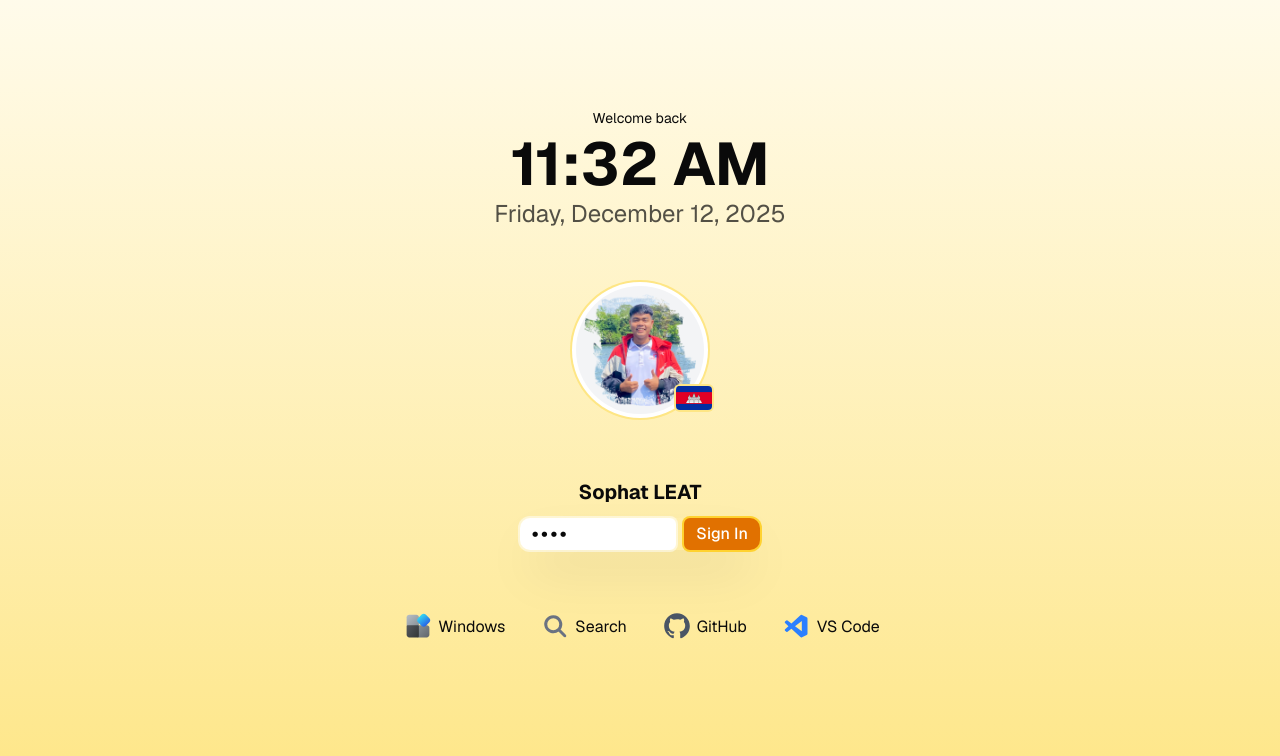
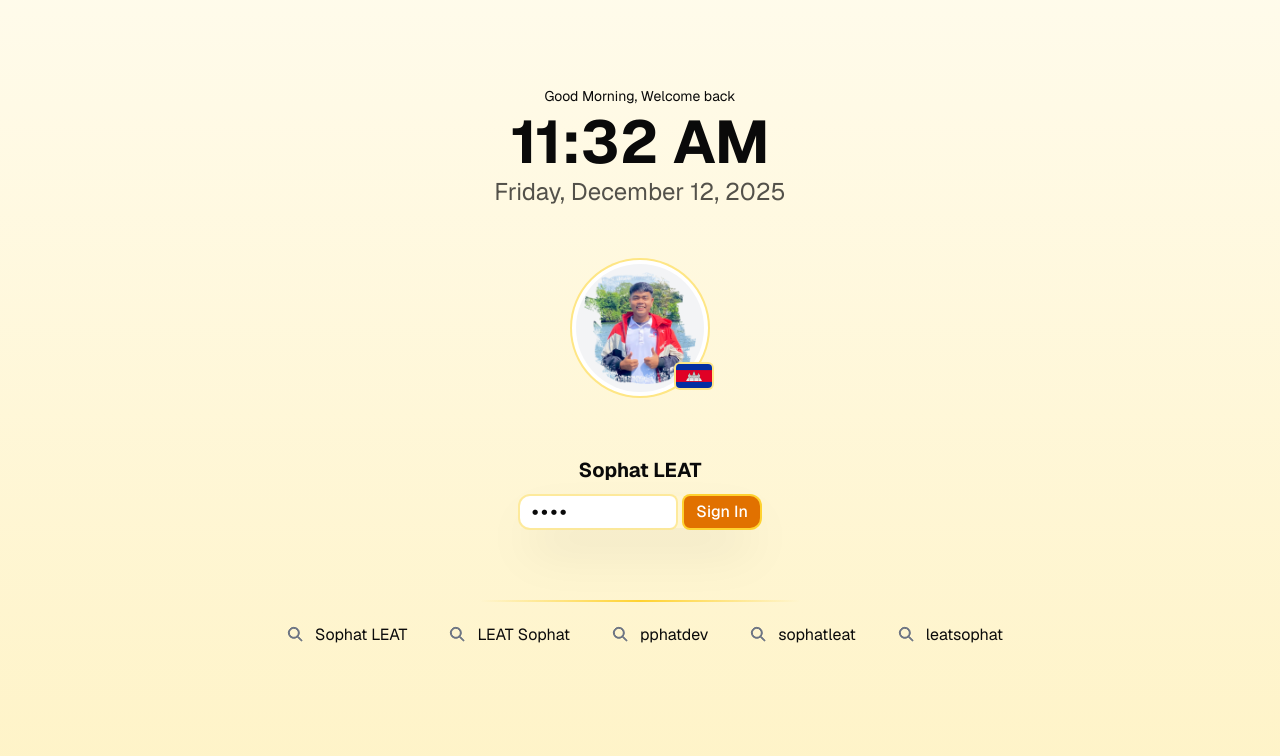
Before and after one commit to pphatdev/pphat.stackdev.cloud, a Next.js app: page / in a window 1280 px wide. Shown: the top 756 px of the page. Built offline with nearby package versions, Linux system fonts and the light colour scheme.

Commit message:
✨ Update HomePage component: enhance greeting logic, modify menu items, and improve layout styling

```diff
--- a/app/page.tsx
+++ b/app/page.tsx
@@ -9,30 +9,54 @@ import { useRouter } from 'next/navigation';
 import { LoaderIcon } from "lucide-react";
 
 const menuItems = [
+    // {
+    //     name: 'Windows',
+    //     href: '#',
+    //     icon: WindowsIcon,
+    //     className: 'max-sm:size-4 size-7',
+    // },
     {
-        name: 'Windows',
-        href: '#',
-        icon: WindowsIcon,
-        className: 'max-sm:size-4 size-7',
+        name: 'Sophat LEAT',
+        href: 'https://google.com/search?q=sophat+leat',
+        icon: SearchIcon,
+        className: 'text-gray-500 size-4',
     },
     {
-        name: 'Search',
-        href: '#',
+        name: 'LEAT Sophat',
+        href: 'https://google.com/search?q=leat+sophat',
         icon: SearchIcon,
-        className: 'max-sm:size-4 text-gray-500 size-6',
+        className: 'text-gray-500 size-4',
     },
     {
-        name: 'GitHub',
-        href: '#',
-        icon: GithubIcon,
-        className: 'max-sm:size-4 text-gray-600 size-7',
+        name: 'pphatdev',
+        href: 'https://google.com/search?q=pphatdev',
+        icon: SearchIcon,
+        className: 'text-gray-500 size-4',
     },
     {
-        name: 'VS Code',
-        href: '#',
-        icon: VisualStudioCodeIcon,
-        className: 'max-sm:size-4 text-blue-500 size-7 mt-0.5',
+        name: 'sophatleat',
+        href: 'https://google.com/search?q=sophatleat',
+        icon: SearchIcon,
+        className: 'text-gray-500 size-4',
     },
+    {
+        name: 'leatsophat',
+        href: 'https://google.com/search?q=leatsophat',
+        icon: SearchIcon,
+        className: 'text-gray-500 size-4',
+    },
+    // {
+    //     name: 'GitHub',
+    //     href: '#',
+    //     icon: GithubIcon,
+    //     className: 'max-sm:size-4 text-gray-600 size-7',
+    // },
+    // {
+    //     name: 'VS Code',
+    //     href: '#',
+    //     icon: VisualStudioCodeIcon,
+    //     className: 'max-sm:size-4 text-blue-500 size-7 mt-0.5',
+    // },
 ];
 
 
@@ -42,6 +66,14 @@ export default function HomePage() {
     const [ loggingIn, setLoggingIn ] = useState(false);
     const [pin, setPin] = useState('1234');
     const router = useRouter();
+
+    const greetings = () => {
+        const hour = currentTime.getHours();
+        if (hour < 12) return 'Good Morning';
+        if (hour < 18) return 'Good Afternoon';
+        return 'Good Evening';
+    }
+
 
     useEffect(() => {
         const timer = setInterval(() => {
@@ -79,11 +111,11 @@ export default function HomePage() {
 
 
     return (
-        <main className="min-h-screen font-sans relative bg-linear-to-b from-amber-50 to-amber-200 text-center">
+        <main className="min-h-screen font-sans relative bg-linear-to-b from-amber-50 to-amber-100 text-center">
             <div className="flex flex-col gap-3 items-center justify-center min-h-screen">
 
                 <div className="flex justify-center max-sm:mt-5 flex-col mb-5">
-                    <p className="leading-4 text-sm mb-2">Welcome back</p>
+                    <p className="leading-4 text-sm mb-2">{greetings()}, Welcome back</p>
                     <time dateTime="" className="max-sm:text-3xl text-6xl font-bold"> {formatTime(currentTime)}</time>
                     <p className="max-sm:text-lg text-foreground/70 text-2xl mt-1">{formatDate(currentTime)}</p>
                 </div>
@@ -99,7 +131,7 @@ export default function HomePage() {
                     </div>
 
                     <div className="flex w-full max-w-60 mx-auto justify-center max-sm:gap-1 gap-2 shadow-2xl">
-                        <input type="password" className="text-base leading-5 font-black tracking-[3px] bg-background w-full px-3 py-1.5 rounded-lg rounded-r-sm outline-0 ring-2 ring-background/50 focus-within:ring-amber-400" placeholder="PIN" value={pin} onChange={(e) => setPin(e.target.value)} />
+                        <input type="password" className="text-base leading-5 font-black tracking-[3px] bg-background w-full px-3 py-1.5 rounded-lg rounded-r-sm outline-0 ring-2 ring-amber-200/70 focus-within:ring-amber-400" placeholder="PIN" value={pin} onChange={(e) => setPin(e.target.value)} />
                         <button type="submit" disabled={loggingIn} onClick={loginHandler} className="text-base transition-all duration-300 shrink-0 bg-amber-600 disabled:opacity-50 cursor-pointer text-white leading-5 font-medium px-3 py-1.5 rounded-lg rounded-l-sm ring-2 ring-amber-300 focus-within:ring-amber-400">
                             {
                                 loggingIn
@@ -112,9 +144,9 @@ export default function HomePage() {
                     </div>
                 </div>
 
-
-                <footer className="pb-5 mt-10 w-full px-4 mb-5">
-                    <ul className="flex w-full max-w-3xl overflow-x-auto mx-auto justify-center py-1.5 gap-8">
+                <footer className="pb-5 mt-10 w-full px-4 mb-5 flex gap-2 flex-col items-center justify-center">
+                    <div className="h-0.5 w-full max-w-xs mx-auto mt-5 bg-linear-to-r from-transparent via-amber-300 to-transparent"></div>
+                    <ul className="flex flex-wrap w-full max-w-3xl overflow-x-auto pb-5 mx-auto justify-center py-1.5 gap-x-8">
                         {menuItems.map((item) => (
                             <li key={item.name} className="flex items-center gap-0.5 justify-center">
                                 <a href={item.href} className="relative flex flex-col items-center justify-center size-9 rounded-lg hover:bg-white hover:shadow-lg duration-200 shadow-black/10 transition-colors">
```
